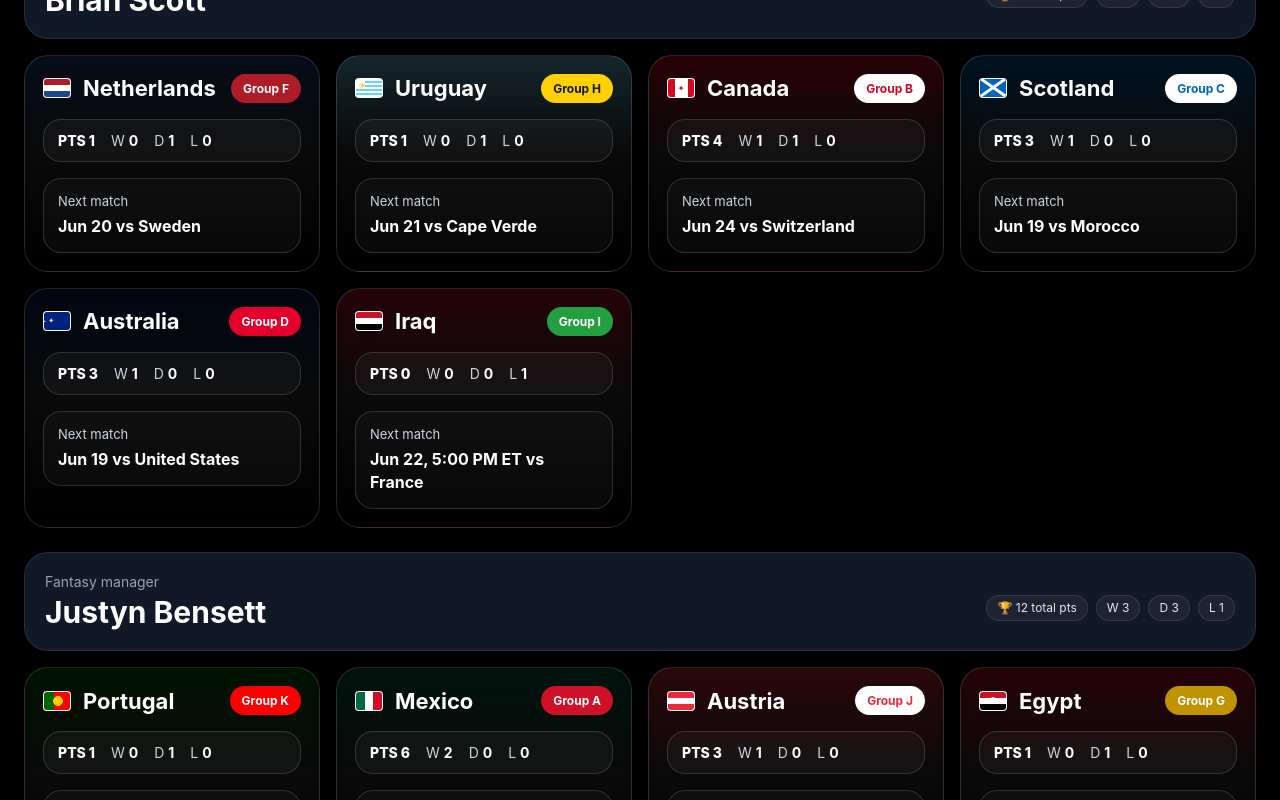
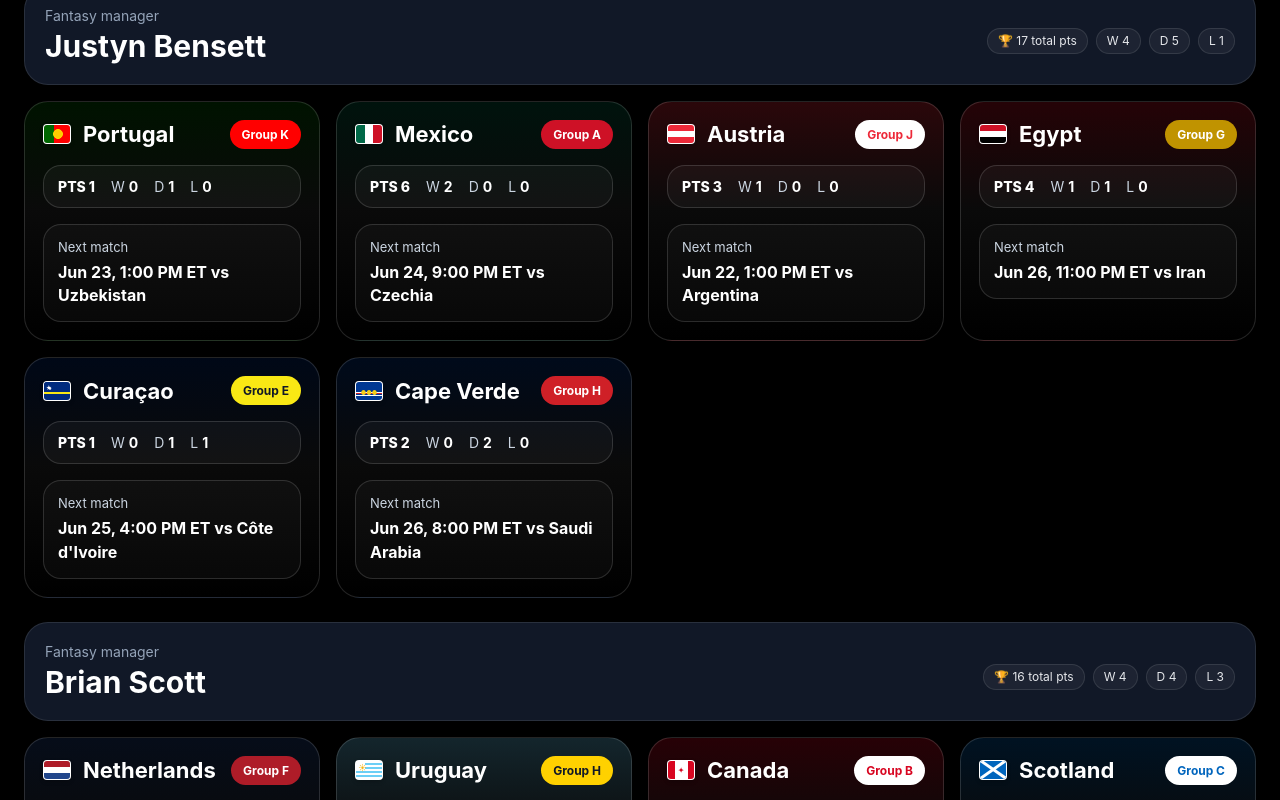
Before and after one commit to DHickey-00/world-cup-tracker, a React (Vite) app: page / in a window 1280 px wide. Shown: the part 1340-2140 px from the top of the page. Built offline with nearby package versions, Linux system fonts and the light colour scheme.

Commit message:
Update App.jsx

```diff
--- a/src/App.jsx
+++ b/src/App.jsx
@@ -75,61 +75,61 @@ const teamThemes = Object.fromEntries(Object.entries(teamThemeSeeds).map(([code,
 
 const teamCatalog = {
   FRA: { name: "France", group: "Group I", points: 3, record: { w: 1, d: 0, l: 0 }, nextMatch: "Jun 22, 5:00 PM ET vs Iraq" },
-  JPN: { name: "Japan", group: "Group F", points: 1, record: { w: 0, d: 1, l: 0 }, nextMatch: "Jun 20 vs Tunisia" },
-  SWE: { name: "Sweden", group: "Group F", points: 3, record: { w: 1, d: 0, l: 0 }, nextMatch: "Jun 20 vs Netherlands" },
+  JPN: { name: "Japan", group: "Group F", points: 4, record: { w: 1, d: 1, l: 0 }, nextMatch: "Jun 25, 7:00 PM ET vs Sweden" },
+  SWE: { name: "Sweden", group: "Group F", points: 3, record: { w: 1, d: 0, l: 1 }, nextMatch: "Jun 25, 7:00 PM ET vs Japan" },
   ALG: { name: "Algeria", group: "Group J", points: 0, record: { w: 0, d: 0, l: 1 }, nextMatch: "Jun 22, 11:00 PM ET vs Jordan" },
-  QAT: { name: "Qatar", group: "Group B", points: 1, record: { w: 0, d: 1, l: 1 }, nextMatch: "Jun 24 vs Bosnia and Herzegovina" },
+  QAT: { name: "Qatar", group: "Group B", points: 1, record: { w: 0, d: 1, l: 1 }, nextMatch: "Jun 24, 3:00 PM ET vs Bosnia and Herzegovina" },
   JOR: { name: "Jordan", group: "Group J", points: 0, record: { w: 0, d: 0, l: 1 }, nextMatch: "Jun 22, 11:00 PM ET vs Algeria" },
 
   ENG: { name: "England", group: "Group L", points: 3, record: { w: 1, d: 0, l: 0 }, nextMatch: "Jun 23, 4:00 PM ET vs Ghana" },
   NOR: { name: "Norway", group: "Group I", points: 3, record: { w: 1, d: 0, l: 0 }, nextMatch: "Jun 22, 8:00 PM ET vs Senegal" },
   SEN: { name: "Senegal", group: "Group I", points: 0, record: { w: 0, d: 0, l: 1 }, nextMatch: "Jun 22, 8:00 PM ET vs Norway" },
-  HAI: { name: "Haiti", group: "Group C", points: 0, record: { w: 0, d: 0, l: 1 }, nextMatch: "Jun 19 vs Brazil" },
-  NZL: { name: "New Zealand", group: "Group G", points: 1, record: { w: 0, d: 1, l: 0 }, nextMatch: "Jun 22 vs Egypt" },
-  GER: { name: "Germany", group: "Group E", points: 3, record: { w: 1, d: 0, l: 0 }, nextMatch: "Jun 20 vs Côte d'Ivoire" },
+  HAI: { name: "Haiti", group: "Group C", points: 0, record: { w: 0, d: 0, l: 2 }, nextMatch: "Jun 24, 6:00 PM ET vs Morocco" },
+  NZL: { name: "New Zealand", group: "Group G", points: 1, record: { w: 0, d: 1, l: 1 }, nextMatch: "Jun 26, 11:00 PM ET vs Belgium" },
+  GER: { name: "Germany", group: "Group E", points: 6, record: { w: 2, d: 0, l: 0 }, nextMatch: "Jun 25, 4:00 PM ET vs Ecuador" },
 
-  USA: { name: "United States", group: "Group D", points: 3, record: { w: 1, d: 0, l: 0 }, nextMatch: "Jun 19 vs Australia" },
-  SUI: { name: "Switzerland", group: "Group B", points: 4, record: { w: 1, d: 1, l: 0 }, nextMatch: "Jun 24 vs Canada" },
-  CZE: { name: "Czechia", group: "Group A", points: 1, record: { w: 0, d: 1, l: 1 }, nextMatch: "Jun 24 vs Mexico" },
-  KOR: { name: "South Korea", group: "Group A", points: 3, record: { w: 1, d: 0, l: 1 }, nextMatch: "Jun 24 vs South Africa" },
-  KSA: { name: "Saudi Arabia", group: "Group H", points: 1, record: { w: 0, d: 1, l: 0 }, nextMatch: "Jun 21 vs Spain" },
+  USA: { name: "United States", group: "Group D", points: 6, record: { w: 2, d: 0, l: 0 }, nextMatch: "Jun 25, 10:00 PM ET vs Türkiye" },
+  SUI: { name: "Switzerland", group: "Group B", points: 4, record: { w: 1, d: 1, l: 0 }, nextMatch: "Jun 24, 3:00 PM ET vs Canada" },
+  CZE: { name: "Czechia", group: "Group A", points: 1, record: { w: 0, d: 1, l: 1 }, nextMatch: "Jun 24, 9:00 PM ET vs Mexico" },
+  KOR: { name: "South Korea", group: "Group A", points: 3, record: { w: 1, d: 0, l: 1 }, nextMatch: "Jun 24, 9:00 PM ET vs South Africa" },
+  KSA: { name: "Saudi Arabia", group: "Group H", points: 1, record: { w: 0, d: 1, l: 1 }, nextMatch: "Jun 26, 8:00 PM ET vs Cape Verde" },
 
-  ESP: { name: "Spain", group: "Group H", points: 1, record: { w: 0, d: 1, l: 0 }, nextMatch: "Jun 21 vs Saudi Arabia" },
+  ESP: { name: "Spain", group: "Group H", points: 4, record: { w: 1, d: 1, l: 0 }, nextMatch: "Jun 26, 8:00 PM ET vs Uruguay" },
   COL: { name: "Colombia", group: "Group K", points: 3, record: { w: 1, d: 0, l: 0 }, nextMatch: "Jun 23, 10:00 PM ET vs DR Congo" },
   CRO: { name: "Croatia", group: "Group L", points: 0, record: { w: 0, d: 0, l: 1 }, nextMatch: "Jun 23, 7:00 PM ET vs Panama" },
   GHA: { name: "Ghana", group: "Group L", points: 3, record: { w: 1, d: 0, l: 0 }, nextMatch: "Jun 23, 4:00 PM ET vs England" },
-  IRN: { name: "Iran", group: "Group G", points: 1, record: { w: 0, d: 1, l: 0 }, nextMatch: "Jun 21 vs Belgium" },
+  IRN: { name: "Iran", group: "Group G", points: 2, record: { w: 0, d: 2, l: 0 }, nextMatch: "Jun 26, 11:00 PM ET vs Egypt" },
   COD: { name: "DR Congo", group: "Group K", points: 1, record: { w: 0, d: 1, l: 0 }, nextMatch: "Jun 23, 10:00 PM ET vs Colombia" },
 
-  BRA: { name: "Brazil", group: "Group C", points: 1, record: { w: 0, d: 1, l: 0 }, nextMatch: "Jun 19 vs Haiti" },
-  MAR: { name: "Morocco", group: "Group C", points: 1, record: { w: 0, d: 1, l: 0 }, nextMatch: "Jun 19 vs Scotland" },
-  ECU: { name: "Ecuador", group: "Group E", points: 0, record: { w: 0, d: 0, l: 1 }, nextMatch: "Jun 20 vs Curaçao" },
-  PAR: { name: "Paraguay", group: "Group D", points: 0, record: { w: 0, d: 0, l: 1 }, nextMatch: "Jun 19 vs Türkiye" },
-  RSA: { name: "South Africa", group: "Group A", points: 1, record: { w: 0, d: 1, l: 1 }, nextMatch: "Jun 24 vs South Korea" },
+  BRA: { name: "Brazil", group: "Group C", points: 4, record: { w: 1, d: 1, l: 0 }, nextMatch: "Jun 24, 6:00 PM ET vs Scotland" },
+  MAR: { name: "Morocco", group: "Group C", points: 4, record: { w: 1, d: 1, l: 0 }, nextMatch: "Jun 24, 6:00 PM ET vs Haiti" },
+  ECU: { name: "Ecuador", group: "Group E", points: 1, record: { w: 0, d: 1, l: 1 }, nextMatch: "Jun 25, 4:00 PM ET vs Germany" },
+  PAR: { name: "Paraguay", group: "Group D", points: 3, record: { w: 1, d: 0, l: 1 }, nextMatch: "Jun 25, 10:00 PM ET vs Australia" },
+  RSA: { name: "South Africa", group: "Group A", points: 1, record: { w: 0, d: 1, l: 1 }, nextMatch: "Jun 24, 9:00 PM ET vs South Korea" },
   UZB: { name: "Uzbekistan", group: "Group K", points: 0, record: { w: 0, d: 0, l: 1 }, nextMatch: "Jun 23, 1:00 PM ET vs Portugal" },
 
   ARG: { name: "Argentina", group: "Group J", points: 3, record: { w: 1, d: 0, l: 0 }, nextMatch: "Jun 22, 1:00 PM ET vs Austria" },
-  BEL: { name: "Belgium", group: "Group G", points: 1, record: { w: 0, d: 1, l: 0 }, nextMatch: "Jun 21 vs Iran" },
-  TUR: { name: "Türkiye", group: "Group D", points: 0, record: { w: 0, d: 0, l: 1 }, nextMatch: "Jun 19 vs Paraguay" },
-  BIH: { name: "Bosnia and Herzegovina", group: "Group B", points: 1, record: { w: 0, d: 1, l: 1 }, nextMatch: "Jun 24 vs Qatar" },
-  TUN: { name: "Tunisia", group: "Group F", points: 0, record: { w: 0, d: 0, l: 1 }, nextMatch: "Jun 20 vs Japan" },
+  BEL: { name: "Belgium", group: "Group G", points: 2, record: { w: 0, d: 2, l: 0 }, nextMatch: "Jun 26, 11:00 PM ET vs New Zealand" },
+  TUR: { name: "Türkiye", group: "Group D", points: 0, record: { w: 0, d: 0, l: 2 }, nextMatch: "Jun 25, 10:00 PM ET vs United States" },
+  BIH: { name: "Bosnia and Herzegovina", group: "Group B", points: 1, record: { w: 0, d: 1, l: 1 }, nextMatch: "Jun 24, 3:00 PM ET vs Qatar" },
+  TUN: { name: "Tunisia", group: "Group F", points: 0, record: { w: 0, d: 0, l: 2 }, nextMatch: "Jun 25, 7:00 PM ET vs Netherlands" },
   PAN: { name: "Panama", group: "Group L", points: 0, record: { w: 0, d: 0, l: 1 }, nextMatch: "Jun 23, 7:00 PM ET vs Croatia" },
 
-  NED: { name: "Netherlands", group: "Group F", points: 1, record: { w: 0, d: 1, l: 0 }, nextMatch: "Jun 20 vs Sweden" },
-  URU: { name: "Uruguay", group: "Group H", points: 1, record: { w: 0, d: 1, l: 0 }, nextMatch: "Jun 21 vs Cape Verde" },
-  CAN: { name: "Canada", group: "Group B", points: 4, record: { w: 1, d: 1, l: 0 }, nextMatch: "Jun 24 vs Switzerland" },
-  SCO: { name: "Scotland", group: "Group C", points: 3, record: { w: 1, d: 0, l: 0 }, nextMatch: "Jun 19 vs Morocco" },
-  AUS: { name: "Australia", group: "Group D", points: 3, record: { w: 1, d: 0, l: 0 }, nextMatch: "Jun 19 vs United States" },
+  NED: { name: "Netherlands", group: "Group F", points: 4, record: { w: 1, d: 1, l: 0 }, nextMatch: "Jun 25, 7:00 PM ET vs Tunisia" },
+  URU: { name: "Uruguay", group: "Group H", points: 2, record: { w: 0, d: 2, l: 0 }, nextMatch: "Jun 26, 8:00 PM ET vs Spain" },
+  CAN: { name: "Canada", group: "Group B", points: 4, record: { w: 1, d: 1, l: 0 }, nextMatch: "Jun 24, 3:00 PM ET vs Switzerland" },
+  SCO: { name: "Scotland", group: "Group C", points: 3, record: { w: 1, d: 0, l: 1 }, nextMatch: "Jun 24, 6:00 PM ET vs Brazil" },
+  AUS: { name: "Australia", group: "Group D", points: 3, record: { w: 1, d: 0, l: 1 }, nextMatch: "Jun 25, 10:00 PM ET vs Paraguay" },
   IRQ: { name: "Iraq", group: "Group I", points: 0, record: { w: 0, d: 0, l: 1 }, nextMatch: "Jun 22, 5:00 PM ET vs France" },
 
   POR: { name: "Portugal", group: "Group K", points: 1, record: { w: 0, d: 1, l: 0 }, nextMatch: "Jun 23, 1:00 PM ET vs Uzbekistan" },
-  MEX: { name: "Mexico", group: "Group A", points: 6, record: { w: 2, d: 0, l: 0 }, nextMatch: "Jun 24 vs Czechia" },
+  MEX: { name: "Mexico", group: "Group A", points: 6, record: { w: 2, d: 0, l: 0 }, nextMatch: "Jun 24, 9:00 PM ET vs Czechia" },
   AUT: { name: "Austria", group: "Group J", points: 3, record: { w: 1, d: 0, l: 0 }, nextMatch: "Jun 22, 1:00 PM ET vs Argentina" },
-  EGY: { name: "Egypt", group: "Group G", points: 1, record: { w: 0, d: 1, l: 0 }, nextMatch: "Jun 22 vs New Zealand" },
-  CUW: { name: "Curaçao", group: "Group E", points: 0, record: { w: 0, d: 0, l: 1 }, nextMatch: "Jun 20 vs Ecuador" },
-  CPV: { name: "Cape Verde", group: "Group H", points: 1, record: { w: 0, d: 1, l: 0 }, nextMatch: "Jun 21 vs Uruguay" },
+  EGY: { name: "Egypt", group: "Group G", points: 4, record: { w: 1, d: 1, l: 0 }, nextMatch: "Jun 26, 11:00 PM ET vs Iran" },
+  CUW: { name: "Curaçao", group: "Group E", points: 1, record: { w: 0, d: 1, l: 1 }, nextMatch: "Jun 25, 4:00 PM ET vs Côte d'Ivoire" },
+  CPV: { name: "Cape Verde", group: "Group H", points: 2, record: { w: 0, d: 2, l: 0 }, nextMatch: "Jun 26, 8:00 PM ET vs Saudi Arabia" },
 
-  CIV: { name: "Côte d'Ivoire", group: "Group E", points: 3, record: { w: 1, d: 0, l: 0 }, nextMatch: "Jun 20 vs Germany" }
+  CIV: { name: "Côte d'Ivoire", group: "Group E", points: 3, record: { w: 1, d: 0, l: 1 }, nextMatch: "Jun 25, 4:00 PM ET vs Curaçao" }
 };
 
 const owners = [
@@ -148,16 +148,19 @@ const initialMatches = [
   { date: "Jun 11", time: "3:00 PM ET", teamCode: "RSA", team: "South Africa", opponent: "Mexico", result: "0-2", status: "Loss", pts: 0 },
   { date: "Jun 11", time: "10:00 PM ET", teamCode: "KOR", team: "South Korea", opponent: "Czechia", result: "2-1", status: "Win", pts: 3 },
   { date: "Jun 11", time: "10:00 PM ET", teamCode: "CZE", team: "Czechia", opponent: "South Korea", result: "1-2", status: "Loss", pts: 0 },
+
   { date: "Jun 12", time: "3:00 PM ET", teamCode: "CAN", team: "Canada", opponent: "Bosnia and Herzegovina", result: "1-1", status: "Draw", pts: 1 },
   { date: "Jun 12", time: "3:00 PM ET", teamCode: "BIH", team: "Bosnia and Herzegovina", opponent: "Canada", result: "1-1", status: "Draw", pts: 1 },
   { date: "Jun 12", time: "9:00 PM ET", teamCode: "USA", team: "United States", opponent: "Paraguay", result: "4-1", status: "Win", pts: 3 },
   { date: "Jun 12", time: "9:00 PM ET", teamCode: "PAR", team: "Paraguay", opponent: "United States", result: "1-4", status: "Loss", pts: 0 },
+
   { date: "Jun 13", time: "3:00 PM ET", teamCode: "QAT", team: "Qatar", opponent: "Switzerland", result: "1-1", status: "Draw", pts: 1 },
   { date: "Jun 13", time: "3:00 PM ET", teamCode: "SUI", team: "Switzerland", opponent: "Qatar", result: "1-1", status: "Draw", pts: 1 },
   { date: "Jun 13", time: "6:00 PM ET", teamCode: "BRA", team: "Brazil", opponent: "Morocco", result: "1-1", status: "Draw", pts: 1 },
   { date: "Jun 13", time: "6:00 PM ET", teamCode: "MAR", team: "Morocco", opponent: "Brazil", result: "1-1", status: "Draw", pts: 1 },
   { date: "Jun 13", time: "9:00 PM ET", teamCode: "HAI", team: "Haiti", opponent: "Scotland", result: "0-1", status: "Loss", pts: 0 },
   { date: "Jun 13", time: "9:00 PM ET", teamCode: "SCO", team: "Scotland", opponent: "Haiti", result: "1-0", status: "Win", pts: 3 },
+
   { date: "Jun 14", time: "12:00 AM ET", teamCode: "AUS", team: "Australia", opponent: "Türkiye", result: "2-0", status: "Win", pts: 3 },
   { date: "Jun 14", time: "12:00 AM ET", teamCode: "TUR", team: "Türkiye", opponent: "Australia", result: "0-2", status: "Loss", pts: 0 },
   { date: "Jun 14", time: "1:00 PM ET", teamCode: "GER", team: "Germany", opponent: "Curaçao", result: "7-1", status: "Win", pts: 3 },
@@ -166,6 +169,7 @@ const initialMatches = [
   { date: "Jun 14", time: "4:00 PM ET", teamCode: "JPN", team: "Japan", opponent: "Netherlands", result: "2-2", status: "Draw", pts: 1 },
   { date: "Jun 14", time: "7:00 PM ET", teamCode: "ECU", team: "Ecuador", opponent: "Côte d'Ivoire", result: "0-1", status: "Loss", pts: 0 },
   { date: "Jun 14", time: "7:00 PM ET", teamCode: "CIV", team: "Côte d'Ivoire", opponent: "Ecuador", result: "1-0", status: "Win", pts: 3 },
+
   { date: "Jun 15", time: "12:00 PM ET", teamCode: "ESP", team: "Spain", opponent: "Cape Verde", result: "0-0", status: "Draw", pts: 1 },
   { date: "Jun 15", time: "12:00 PM ET", teamCode: "CPV", team: "Cape Verde", opponent: "Spain", result: "0-0", status: "Draw", pts: 1 },
   { date: "Jun 15", time: "3:00 PM ET", teamCode: "BEL", team: "Belgium", opponent: "Egypt", result: "1-1", status: "Draw", pts: 1 },
@@ -174,9 +178,9 @@ const initialMatches = [
   { date: "Jun 15", time: "6:00 PM ET", teamCode: "URU", team: "Uruguay", opponent: "Saudi Arabia", result: "1-1", status: "Draw", pts: 1 },
   { date: "Jun 15", time: "10:00 PM ET", teamCode: "SWE", team: "Sweden", opponent: "Tunisia", result: "5-1", status: "Win", pts: 3 },
   { date: "Jun 15", time: "10:00 PM ET", teamCode: "TUN", team: "Tunisia", opponent: "Sweden", result: "1-5", status: "Loss", pts: 0 },
+
   { date: "Jun 16", time: "12:00 AM ET", teamCode: "IRN", team: "Iran", opponent: "New Zealand", result: "2-2", status: "Draw", pts: 1 },
   { date: "Jun 16", time: "12:00 AM ET", teamCode: "NZL", team: "New Zealand", opponent: "Iran", result: "2-2", status: "Draw", pts: 1 },
-
   { date: "Jun 16", time: "3:00 PM ET", teamCode: "FRA", team: "France", opponent: "Senegal", result: "3-1", status: "Win", pts: 3 },
   { date: "Jun 16", time: "3:00 PM ET", teamCode: "SEN", team: "Senegal", opponent: "France", result: "1-3", status: "Loss", pts: 0 },
   { date: "Jun 16", time: "6:00 PM ET", teamCode: "IRQ", team: "Iraq", opponent: "Norway", result: "1-4", status: "Loss", pts: 0 },
@@ -204,15 +208,43 @@ const initialMatches = [
   { date: "Jun 18", time: "9:00 PM ET", teamCode: "MEX", team: "Mexico", opponent: "South Korea", result: "1-0", status: "Win", pts: 3 },
   { date: "Jun 18", time: "9:00 PM ET", teamCode: "KOR", team: "South Korea", opponent: "Mexico", result: "0-1", status: "Loss", pts: 0 },
 
-  { date: "Jun 19", time: "3:00 PM ET", teamCode: "USA", team: "United States", opponent: "Australia", result: "—", status: "Upcoming", pts: 0 },
-  { date: "Jun 19", time: "3:00 PM ET", teamCode: "AUS", team: "Australia", opponent: "United States", result: "—", status: "Upcoming", pts: 0 },
-  { date: "Jun 19", time: "6:00 PM ET", teamCode: "SCO", team: "Scotland", opponent: "Morocco", result: "—", status: "Upcoming", pts: 0 },
-  { date: "Jun 19", time: "6:00 PM ET", teamCode: "MAR", team: "Morocco", opponent: "Scotland", result: "—", status: "Upcoming", pts: 0 },
-  { date: "Jun 19", time: "8:00 PM ET", teamCode: "BRA", team: "Brazil", opponent: "Haiti", result: "—", status: "Upcoming", pts: 0 },
-  { date: "Jun 19", time: "8:00 PM ET", teamCode: "HAI", team: "Haiti", opponent: "Brazil", result: "—", status: "Upcoming", pts: 0 },
-  { date: "Jun 19", time: "11:00 PM ET", teamCode: "TUR", team: "Türkiye", opponent: "Paraguay", result: "—", status: "Upcoming", pts: 0 },
-  { date: "Jun 19", time: "11:00 PM ET", teamCode: "PAR", team: "Paraguay", opponent: "Türkiye", result: "—", status: "Upcoming", pts: 0 }
+  { date: "Jun 19", time: "3:00 PM ET", teamCode: "USA", team: "United States", opponent: "Australia", result: "2-0", status: "Win", pts: 3 },
+  { date: "Jun 19", time: "3:00 PM ET", teamCode: "AUS", team: "Australia", opponent: "United States", result: "0-2", status: "Loss", pts: 0 },
+  { date: "Jun 19", time: "6:00 PM ET", teamCode: "SCO", team: "Scotland", opponent: "Morocco", result: "0-1", status: "Loss", pts: 0 },
+  { date: "Jun 19", time: "6:00 PM ET", teamCode: "MAR", team: "Morocco", opponent: "Scotland", result: "1-0", status: "Win", pts: 3 },
+  { date: "Jun 19", time: "8:30 PM ET", teamCode: "BRA", team: "Brazil", opponent: "Haiti", result: "3-0", status: "Win", pts: 3 },
+  { date: "Jun 19", time: "8:30 PM ET", teamCode: "HAI", team: "Haiti", opponent: "Brazil", result: "0-3", status: "Loss", pts: 0 },
+  { date: "Jun 19", time: "11:00 PM ET", teamCode: "TUR", team: "Türkiye", opponent: "Paraguay", result: "0-1", status: "Loss", pts: 0 },
+  { date: "Jun 19", time: "11:00 PM ET", teamCode: "PAR", team: "Paraguay", opponent: "Türkiye", result: "1-0", status: "Win", pts: 3 },
+
+  { date: "Jun 20", time: "1:00 PM ET", teamCode: "NED", team: "Netherlands", opponent: "Sweden", result: "5-1", status: "Win", pts: 3 },
+  { date: "Jun 20", time: "1:00 PM ET", teamCode: "SWE", team: "Sweden", opponent: "Netherlands", result: "1-5", status: "Loss", pts: 0 },
+  { date: "Jun 20", time: "4:00 PM ET", teamCode: "GER", team: "Germany", opponent: "Côte d'Ivoire", result: "2-1", status: "Win", pts: 3 },
+  { date: "Jun 20", time: "4:00 PM ET", teamCode: "CIV", team: "Côte d'Ivoire", opponent: "Germany", result: "1-2", status: "Loss", pts: 0 },
+  { date: "Jun 20", time: "8:00 PM ET", teamCode: "ECU", team: "Ecuador", opponent: "Curaçao", result: "0-0", status: "Draw", pts: 1 },
+  { date: "Jun 20", time: "8:00 PM ET", teamCode: "CUW", team: "Curaçao", opponent: "Ecuador", result: "0-0", status: "Draw", pts: 1 },
+  { date: "Jun 21", time: "12:00 AM ET", teamCode: "TUN", team: "Tunisia", opponent: "Japan", result: "0-4", status: "Loss", pts: 0 },
+  { date: "Jun 21", time: "12:00 AM ET", teamCode: "JPN", team: "Japan", opponent: "Tunisia", result: "4-0", status: "Win", pts: 3 },
+
+  { date: "Jun 21", time: "12:00 PM ET", teamCode: "ESP", team: "Spain", opponent: "Saudi Arabia", result: "4-0", status: "Win", pts: 3 },
+  { date: "Jun 21", time: "12:00 PM ET", teamCode: "KSA", team: "Saudi Arabia", opponent: "Spain", result: "0-4", status: "Loss", pts: 0 },
+  { date: "Jun 21", time: "3:00 PM ET", teamCode: "BEL", team: "Belgium", opponent: "Iran", result: "0-0", status: "Draw", pts: 1 },
+  { date: "Jun 21", time: "3:00 PM ET", teamCode: "IRN", team: "Iran", opponent: "Belgium", result: "0-0", status: "Draw", pts: 1 },
+  { date: "Jun 21", time: "6:00 PM ET", teamCode: "URU", team: "Uruguay", opponent: "Cape Verde", result: "2-2", status: "Draw", pts: 1 },
+  { date: "Jun 21", time: "6:00 PM ET", teamCode: "CPV", team: "Cape Verde", opponent: "Uruguay", result: "2-2", status: "Draw", pts: 1 },
+  { date: "Jun 21", time: "9:00 PM ET", teamCode: "NZL", team: "New Zealand", opponent: "Egypt", result: "1-3", status: "Loss", pts: 0 },
+  { date: "Jun 21", time: "9:00 PM ET", teamCode: "EGY", team: "Egypt", opponent: "New Zealand", result: "3-1", status: "Win", pts: 3 },
+
+  { date: "Jun 22", time: "1:00 PM ET", teamCode: "ARG", team: "Argentina", opponent: "Austria", result: "—", status: "Upcoming", pts: 0 },
+  { date: "Jun 22", time: "1:00 PM ET", teamCode: "AUT", team: "Austria", opponent: "Argentina", result: "—", status: "Upcoming", pts: 0 },
+  { date: "Jun 22", time: "5:00 PM ET", teamCode: "FRA", team: "France", opponent: "Iraq", result: "—", status: "Upcoming", pts: 0 },
+  { date: "Jun 22", time: "5:00 PM ET", teamCode: "IRQ", team: "Iraq", opponent: "France", result: "—", status: "Upcoming", pts: 0 },
+  { date: "Jun 22", time: "8:00 PM ET", teamCode: "NOR", team: "Norway", opponent: "Senegal", result: "—", status: "Upcoming", pts: 0 },
+  { date: "Jun 22", time: "8:00 PM ET", teamCode: "SEN", team: "Senegal", opponent: "Norway", result: "—", status: "Upcoming", pts: 0 },
+  { date: "Jun 22", time: "11:00 PM ET", teamCode: "JOR", team: "Jordan", opponent: "Algeria", result: "—", status: "Upcoming", pts: 0 },
+  { date: "Jun 22", time: "11:00 PM ET", teamCode: "ALG", team: "Algeria", opponent: "Jordan", result: "—", status: "Upcoming", pts: 0 }
 ];
+
 
 
 const OWNER_ROSTERS = owners.map((owner) => {
```
